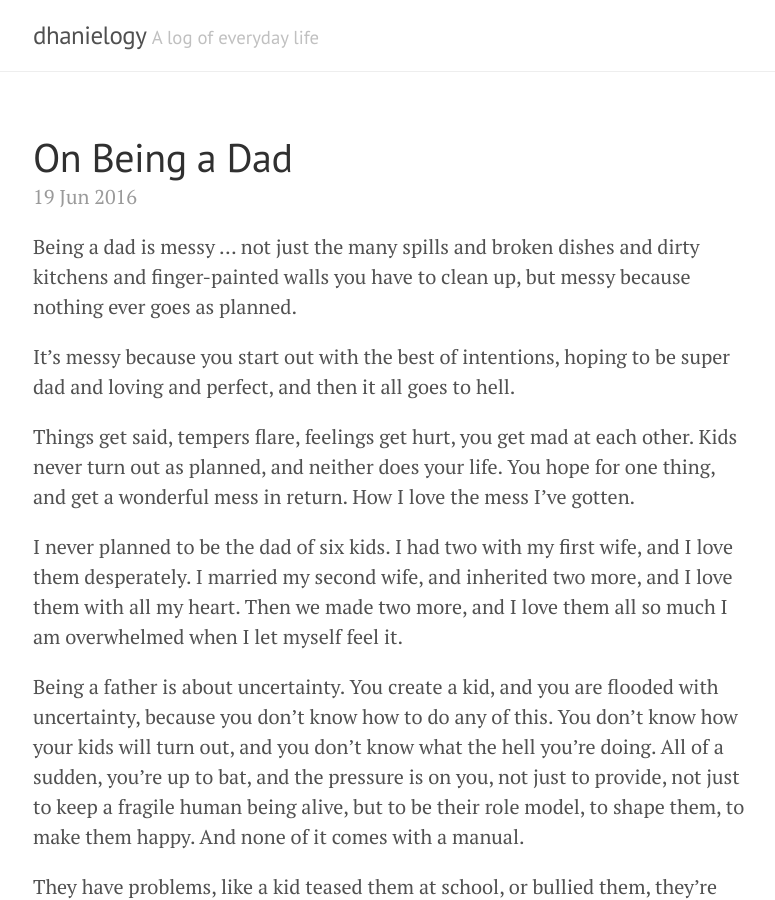
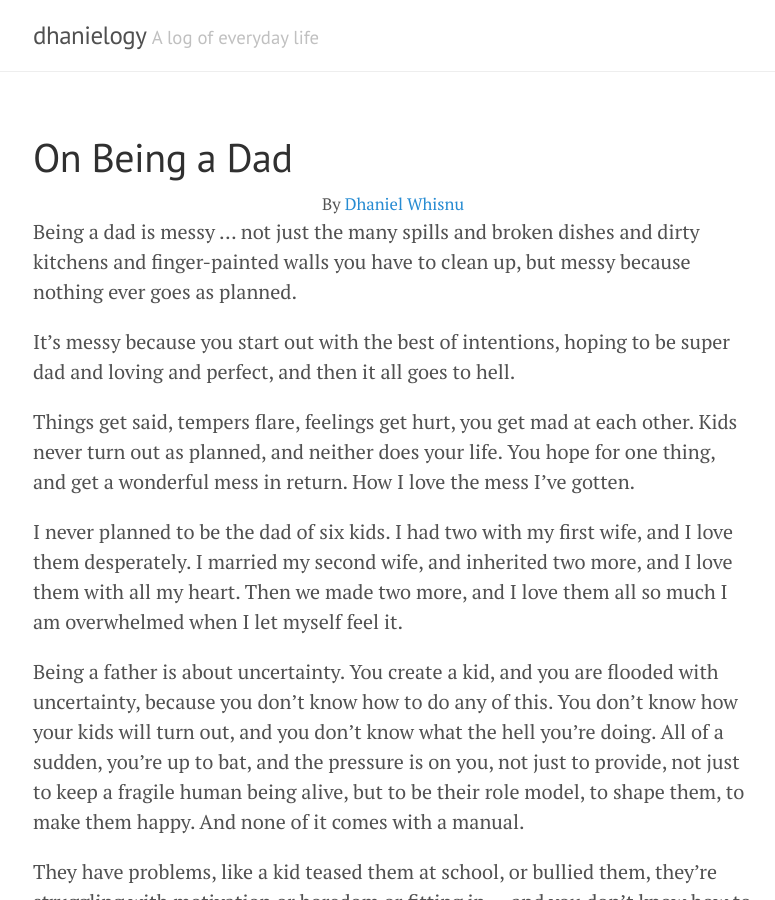
Before and after one commit to dhanielogy/dhanielogy.github.io, a Jekyll site: the page built from _posts/2016-06-19-on-being-a-dad.markdown, in a window 1280 px wide and 900 px high. Shown: the whole window, without its empty margins (247-1022 px from the left). Built offline with Jekyll 4.4.1, drawn with Linux system fonts in a browser that asks for light colours.

Commit message:
Update post.html

```diff
--- a/_layouts/post.html
+++ b/_layouts/post.html
@@ -4,7 +4,7 @@ layout: default
 
 <div class="post">
   <h1 class="post-title">{{ page.title }}</h1>
-  <span class="post-date">{{ page.date | date_to_string }}</span>
+<small><center>By <a href="/about.html">Dhaniel Whisnu</a></center></small>
   {{ content }}
 </div>
 <h3>Posted: {{ page.date | date_to_string }}</h3>
```
